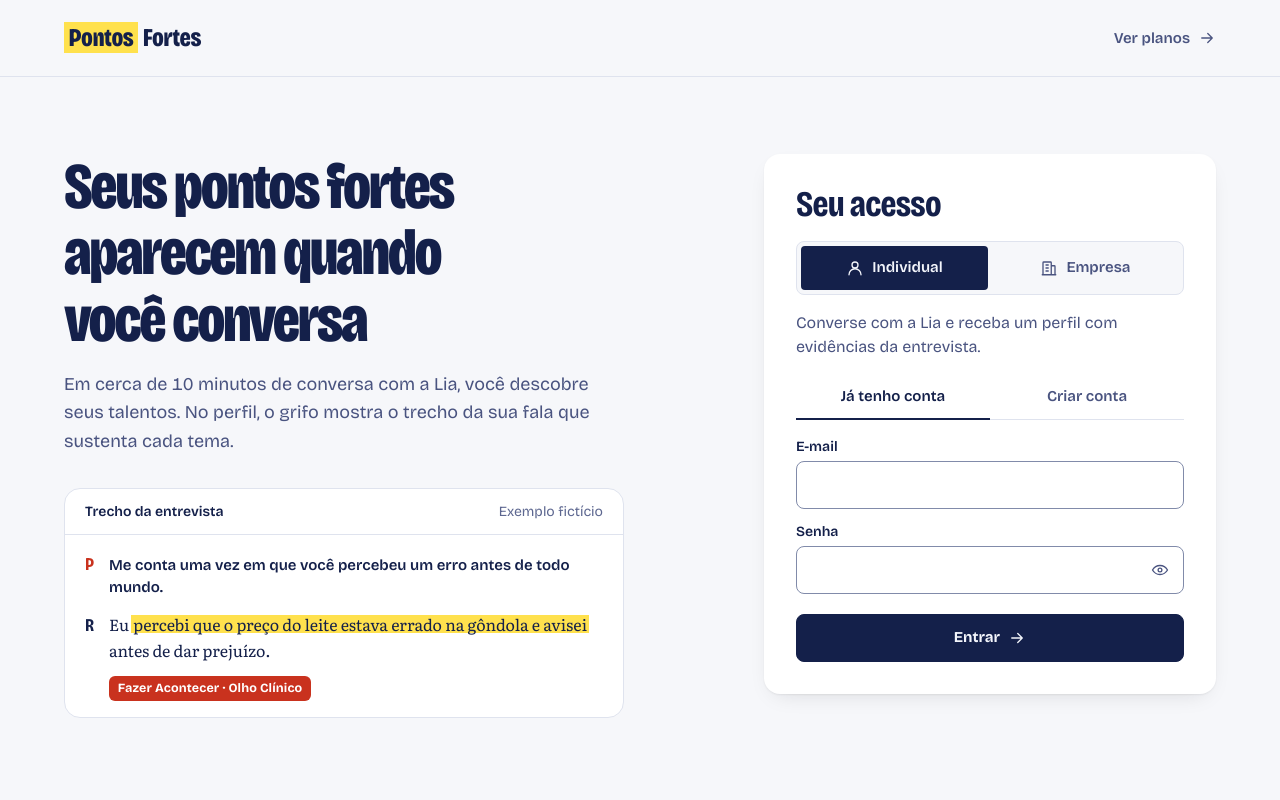
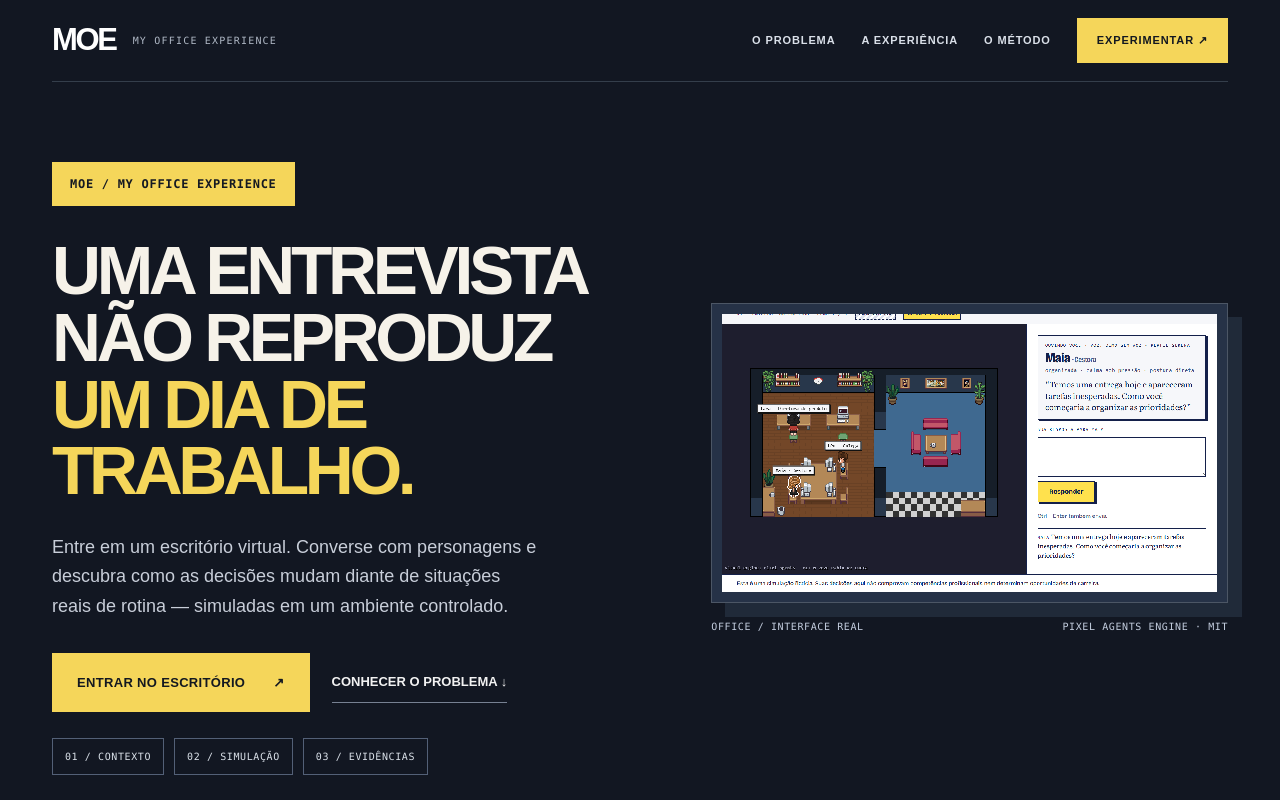
Before and after one commit to Felici4no/MOE, a Next.js app in the folder frontend/: page / in a window 1280 px wide. Shown: the top 800 px of the page. Built offline with nearby package versions, Linux system fonts and the light colour scheme.

Commit message:
feat(landing): publicar home MOE baseada na narrativa e nas imagens do pitch

```diff
--- a/frontend/src/app/page.tsx
+++ b/frontend/src/app/page.tsx
@@ -1,57 +1,64 @@
+import type { Metadata } from "next";
+import Image from "next/image";
 import Link from "next/link";
-import { AuthDoor } from "@/components/AuthDoor";
-import { Arrow } from "@/components/icons";
-import { Wordmark } from "@/components/Wordmark";
-import s from "./entry.module.css";
+import s from "./landing.module.css";
 
-export default async function Entry({
-  searchParams,
-}: {
-  searchParams: Promise<{ acesso?: string | string[]; modo?: string | string[] }>;
-}) {
-  const { acesso, modo } = await searchParams;
-  const portal = acesso === "empresa" ? "empresa" : "individual";
-  const mode = modo === "cadastro" ? "signup" : "login";
+export const metadata: Metadata = {
+ title: { absolute: "MOE — MyOfficeExperience | Decisões no contexto do trabalho" },
+ description: "Simule situações profissionais, converse com colegas virtuais e gere evidências complementares para uma decisão humana.",
+};
 
-  return (
-    <>
-      <header className={s.header}>
-        <div className={s.topbar}>
-          <Wordmark />
-          <Link className={s.plansLink} href="/planos">Ver planos <Arrow /></Link>
-        </div>
-      </header>
-      <main className={s.page}>
-        <section className={s.story} aria-labelledby="hero">
-          <h1 id="hero">Seus pontos fortes aparecem quando você conversa</h1>
-          <p className={s.lede}>
-            Em cerca de 10 minutos de conversa com a Lia, você descobre seus talentos.
-            No perfil, o grifo mostra o trecho da sua fala que sustenta cada tema.
-          </p>
-        </section>
-        <div id="acesso" className={s.access}>
-          <AuthDoor key={`${portal}-${mode}`} initialPortal={portal} initialMode={mode} />
-        </div>
-        <figure className={s.sample} aria-labelledby="sample-title">
-          <figcaption className={s.sampleHead}>
-            <span id="sample-title">Trecho da entrevista</span>
-            <span>Exemplo fictício</span>
-          </figcaption>
-          <div className={s.exchange}>
-            <div className={s.q}>
-              <b aria-hidden>P</b>
-              <p><span className="sr-only">Pergunta da Lia. </span>Me conta uma vez em que você percebeu um erro antes de todo mundo.</p>
-            </div>
-            <div className={s.a}>
-              <b aria-hidden>R</b>
-              <div>
-                <p><span className="sr-only">Resposta. </span>Eu <mark className="grifo-draw">percebi que o preço do leite estava errado na gôndola e avisei</mark> antes de dar prejuízo.</p>
-                <span className="tag" data-domain="fazer">Fazer Acontecer · Olho Clínico</span>
-              </div>
-            </div>
-          </div>
-        </figure>
-      </main>
-    </>
-  );
+const observations = [
+ ["01", "Priorização", "Quais ações vêm primeiro quando aparecem prioridades conflitantes."],
+ ["02", "Comunicação", "Como alguém explica decisões, faz perguntas e comunica riscos."],
+ ["03", "Colaboração", "Como responde a pedidos de ajuda e negocia alternativas."],
+ ["04", "Resolução", "Que informações busca antes de decidir e como justifica suas escolhas."],
+];
+const stages = [
+ ["01 / CONTEXTO","Uma situação","A empresa transforma um problema típico do cotidiano em um cenário controlado."],
+ ["02 / EXPERIÊNCIA","Uma decisão","O participante conversa com colegas virtuais e precisa lidar com mudanças."],
+ ["03 / DEVOLUTIVA","Mais contexto","As respostas literais são reunidas, com origem identificada como simulação."],
+];
+export default function Landing() {
+ return <div className={s.site}>
+  <a className={s.skip} href="#conteudo">Pular para conteúdo</a>
+  <div className={s.topWrap}><header className={[s.container,s.header].join(" ")}>
+   <Link href="/" className={s.identity}><strong className={s.wordmark}>MOE</strong><span className={[s.brandSub,s.mono].join(" ")}>MY OFFICE EXPERIENCE</span></Link>
+   <nav className={s.nav} aria-label="Navegação"><a href="#problema">O PROBLEMA</a><a href="#experiencia">A EXPERIÊNCIA</a><a href="#metodo">O MÉTODO</a><Link className={s.navCta} href="/moe">EXPERIMENTAR ↗</Link></nav>
+  </header></div>
+  <main id="conteudo">
+   <div className={s.topWrap}><section className={[s.container,s.hero].join(" ")}>
+    <div>
+     <span className={[s.heroLabel,s.mono].join(" ")}>MOE / MY OFFICE EXPERIENCE</span>
+     <h1>UMA ENTREVISTA NÃO REPRODUZ <span className={s.accent}>UM DIA DE TRABALHO.</span></h1>
+     <p className={s.lead}>Entre em um escritório virtual. Converse com personagens e descubra como as decisões mudam diante de situações reais de rotina — simuladas em um ambiente controlado.</p>
+     <div className={s.heroActions}><Link href="/moe" className={s.primaryButton}>ENTRAR NO ESCRITÓRIO <span aria-hidden="true">↗</span></Link><a className={s.secondaryLink} href="#problema">CONHECER O PROBLEMA ↓</a></div>
+     <div className={s.heroNumbers}><span className={[s.chip,s.mono].join(" ")}>01 / CONTEXTO</span><span className={[s.chip,s.mono].join(" ")}>02 / SIMULAÇÃO</span><span className={[s.chip,s.mono].join(" ")}>03 / EVIDÊNCIAS</span></div>
+    </div>
+    <div className={s.heroMedia}><div className={s.imageFrame}><Image className={s.heroImage} src="/moe/office.png" width={1100} height={680} alt="Captura real do escritório virtual em pixel art do MOE" priority /></div><div className={[s.imageCaption,s.mono].join(" ")}><span>OFFICE / INTERFACE REAL</span><span>PIXEL AGENTS ENGINE · MIT</span></div></div>
+   </section></div>
+
+   <section id="problema" className={[s.section,s.cost].join(" ")}><div className={s.container}>
+    <div className={s.problemTop}><div><span className={[s.eyebrow,s.mono].join(" ")}>01 / O PROBLEMA</span><h2 className={s.sectionHeading}>QUAL É O PESO DE UMA CONTRATAÇÃO ERRADA?</h2></div><p className={s.sectionText}>Nem todo desalinhamento é técnico. A dificuldade pode estar em prioridades, colaboração e comunicação — percebida depois da contratação.</p></div>
+    <div className={s.costGrid}><div className={s.costNumber}><span className={[s.eyebrow,s.mono].join(" ")}>CENÁRIO ILUSTRATIVO / FUNÇÃO TÉCNICA</span><strong>R$ 120 MIL</strong><span>Custo possível de substituição, não perda comprovada.</span></div>
+    <div className={s.costInfo}><h3>O custo de descobrir tarde demais.</h3><p>Referência Gallup: cerca de 80% do salário anual em custos de reposição de funções técnicas. Aplicando essa referência a um salário hipotético de R$ 12.500 por mês, o resultado é R$ 120 mil.</p><p className={s.note}>Estimativa ilustrativa com referência de pesquisa dos EUA. Não é uma média do Brasil nem o custo de uma demissão nos primeiros 90 dias. Fontes: <a href="https://www.gallup.com/workplace/646538/employee-turnover-cost-business.aspx" target="_blank" rel="noopener noreferrer">Gallup</a> e <a href="https://www.roberthalf.com/br/pt" target="_blank" rel="noopener noreferrer">Robert Half</a>.</p></div></div>
+    <div className={s.frictions}><div className={s.friction}><b>01 / CURRÍCULO</b><span>Mostra experiências anteriores, mas não cada decisão em um imprevisto.</span></div><div className={s.friction}><b>02 / ENTREVISTA</b><span>Ajuda a conhecer pessoas, mas não reproduz todo o cotidiano.</span></div><div className={s.friction}><b>03 / CONTEXTO</b><span>Uma simulação pode complementar a avaliação com observações concretas.</span></div></div>
+   </div></section>
+
+   <section id="experiencia" className={[s.section,s.experience].join(" ")}><div className={s.container}>
+    <div className={s.experienceLead}><div><span className={[s.eyebrow,s.mono].join(" ")}>02 / A EXPERIÊNCIA</span><h2 className={s.sectionHeading}>BEM-VINDO AO <span className={s.accent}>MOE.</span></h2></div><p className={s.sectionText}>Um escritório virtual construído sobre a estrutura visual do Pixel Agents. Personagens apresentam situações e o participante toma decisões.</p></div>
+    <div className={s.experienceGrid}><div className={s.mainShot}><Image className={s.heroImage} src="/moe/simulation.png" width={1280} height={750} alt="Captura real da interface de simulação em andamento"/></div><div className={s.sideShots}><div className={s.sideShot}><span className={[s.shotLabel,s.mono].join(" ")}>OFFICE / AMBIENTE</span><Image src="/moe/office.png" width={900} height={570} alt="Escritório MOE"/></div><div className={s.sideShot}><span className={[s.shotLabel,s.mono].join(" ")}>CAST / PERSONAGENS</span><Image src="/moe/characters.png" width={900} height={570} alt="Interface de personalização de personagens"/></div></div></div>
+    <div className={s.people}><div className={s.person}><span className={s.pixelIcon}>M</span><div><b>Maia</b><small>GESTORA · Apresenta prioridades.</small></div></div><div className={s.person}><span className={s.pixelIcon}>L</span><div><b>Léo</b><small>COLEGA · Solicita colaboração.</small></div></div><div className={s.person}><span className={s.pixelIcon}>N</span><div><b>Nara</b><small>CLIENTE INTERNO · Pede atualização.</small></div></div></div>
+   </div></section>
+
+   <section id="metodo" className={[s.section,s.workflow].join(" ")}><div className={s.container}><div className={s.workflowHeader}><div><span className={[s.eyebrow,s.mono].join(" ")}>03 / COMO FUNCIONA</span><h2 className={s.sectionHeading}>DO PROBLEMA À DECISÃO OBSERVÁVEL.</h2></div><p className={s.sectionText}>A empresa estrutura um cenário; o participante responde; a devolutiva registra o que aconteceu dentro da simulação.</p></div><div className={s.steps}>{stages.map(([n,t,d])=><div key={n} className={s.step}><span className={[s.stepIndex,s.mono].join(" ")}>{n}</span><h3>{t}</h3><p>{d}</p></div>)}</div></div></section>
+
+   <section className={[s.section,s.evidence].join(" ")}><div className={[s.container,s.evidenceSplit].join(" ")}><div><span className={[s.eyebrow,s.mono].join(" ")}>04 / DIFERENCIAL</span><h2>NÃO APENAS O QUE A PESSOA DIZ. O QUE ELA DECIDE.</h2></div><div className={s.signals}>{observations.map(([n,t,d])=><div className={s.signal} key={n}><span className={s.mono}>{n}</span><div><strong>{t}</strong><p>{d}</p></div></div>)}</div></div></section>
+
+   <section className={[s.section,s.reports].join(" ")}><div className={[s.container,s.reportsGrid].join(" ")}><div className={s.reportsText}><span className={[s.eyebrow,s.mono].join(" ")}>05 / DEVOLUTIVA</span><h2 className={s.sectionHeading}>EVIDÊNCIAS. NÃO ACHISMOS.</h2><p className={s.sectionText}>Uma devolutiva pessoal preserva as respostas literais e identifica sua origem: uma situação fictícia.</p><p className={s.disclaimer}>As decisões na simulação não comprovam competências nem preveem desempenho profissional. Qualquer uso na seleção exige validação e avaliação humana.</p></div><div className={s.reportFrame}><Image src="/moe/report.png" width={1280} height={750} alt="Captura real da página de devolutiva MOE" className={s.heroImage}/></div></div></section>
+
+   <section className={s.final}><div className={[s.container,s.finalInner].join(" ")}><div><span className={[s.eyebrow,s.mono].join(" ")}>MOE / MY OFFICE EXPERIENCE</span><h2>NÃO DECIDIMOS POR VOCÊ. <span className={s.accent}>DAMOS MAIS CONTEXTO.</span></h2><p>O que você faria diante de uma mudança de prioridade?</p></div><div className={s.finalCta}><Link href="/moe" className={s.primaryButton}>EXPERIMENTAR A SIMULAÇÃO ↗</Link><Link href="/acesso" className={s.secondaryLink}>ACESSAR MAPA DE TALENTOS ↗</Link><p className={s.finalNote}>A demo atual funciona em texto, sem voz integrada à Agora.</p></div></div></section>
+  </main>
+  <footer className={s.footer}><div className={[s.container,s.footerInner].join(" ")}><small className={s.mono}>MOE © 2026 · VISUAL ENGINE: PIXEL AGENTS (MIT) © PABLO DE LUCCA</small><nav className={s.footerLinks} aria-label="Rodapé"><Link href="/moe">SIMULAÇÃO</Link><Link href="/acesso">ACESSO</Link><a href="https://github.com/Felici4no/MOE" target="_blank" rel="noopener noreferrer">GITHUB</a></nav></div></footer>
+ </div>;
 }
```
